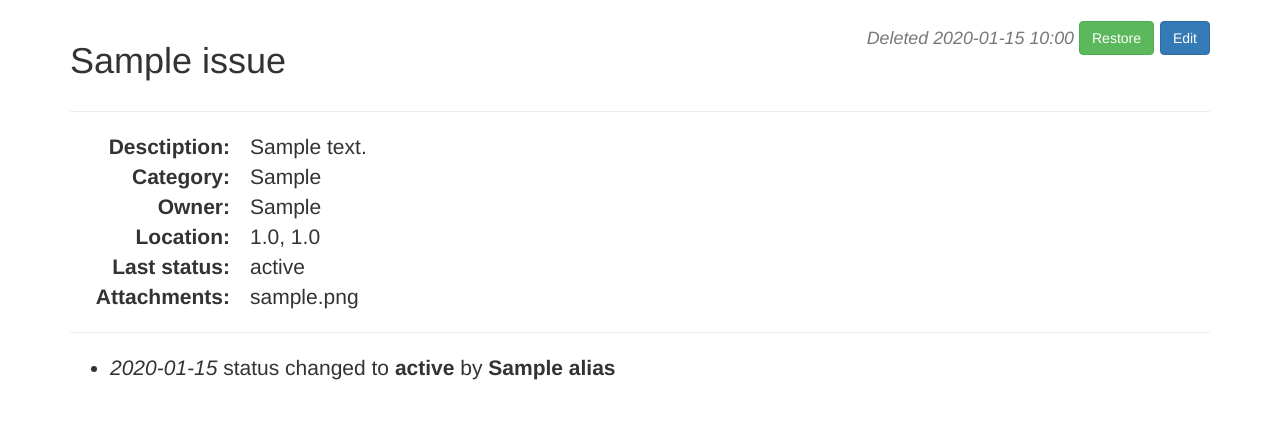
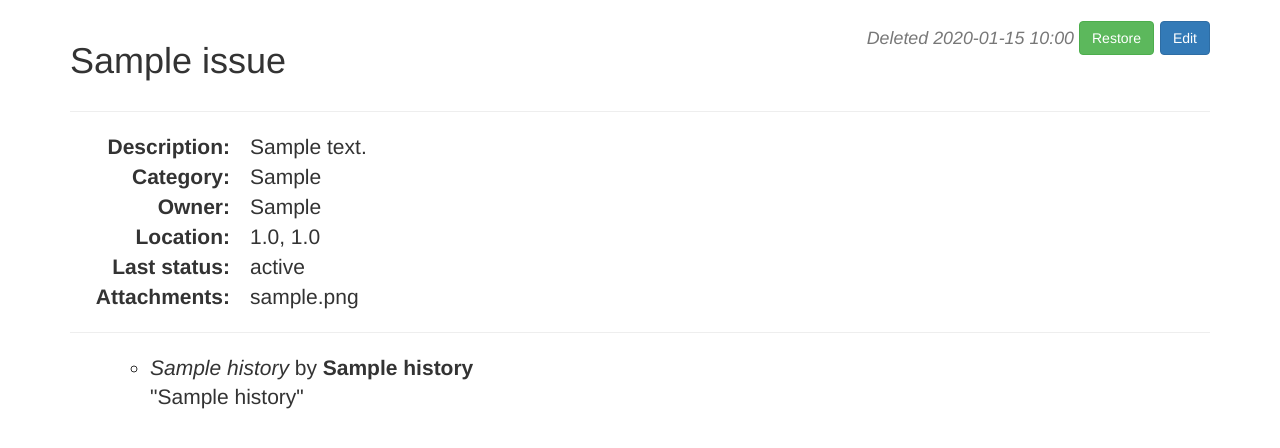
Before and after one commit to Social-projects-Rivne/rv-027py, a Flask app: template backend/templates/issue.html in a window 1280 px wide. Shown: the part 52-500 px from the top of the page. Run offline with Flask 2, Linux system fonts and the light colour scheme; tables that the repository leaves empty hold one stand-in row (values such as "Sample post"); the template is opened without the code that fills it: values that come from a table or form of the project are taken from there, most other values are stand-ins (such as "Sample title", 1, 10 or a date in 2020); parts of the project's set-up code (start-up, migrations or seed data) failed here and were passed over; some libraries are stand-ins or nearby versions.

Commit message:
add comments, some fix

```diff
--- a/backend/models/issues.py
+++ b/backend/models/issues.py
@@ -101,6 +101,7 @@ class Comments(db.Model):
     date_public = db.Column(db.TIMESTAMP)
     user_id = db.Column(db.ForeignKey(u'users.id'))
     issue_id = db.Column(db.ForeignKey(u'issues.id'), index=True)
+
     issue = db.relationship(u'Issue')
     user = db.relationship(u'User')
 
--- a/backend/templates/issue.html
+++ b/backend/templates/issue.html
@@ -27,7 +27,7 @@
     <div class="col-md-12">
         <hr>
         <dl class="dl-horizontal ">
-            <dt> Desctiption: </dt>
+            <dt> Description: </dt>
                 <dd> {{ issue.description }}</dd>
             <dt> Category: </dt>
                 <dd> {{issue.category.category}} </dd>
@@ -45,13 +45,17 @@
             {% endif %}
         </dl>
         <hr>
-        {% if history_list %}
-            <ul>
-                {% for history in history_list%}
-                <li> <i>{{ history.transaction_date.strftime('%Y-%m-%d')}}</i> status changed to <b>{{ history.status.status }}</b> by <b> {{ history.user.alias }} </b></li>
-                    {% endfor %}
-            </ul>
-        {% endif %}
+        <ul>
+            {% for history in list_history%}
+              {% if history[0] == 'change_status' %}
+                <li> <i>{{ history[3]}}</i> status changed to <b>{{ history[1] }}</b> by <b> {{ history[2] }} </b></li>
+              {% else %}
+                <ul>
+                    <li type="circle"> <i>{{ history[3]}}  </i> by <b> {{history[1]}} </b> <p> "{{history[2]}}" </li>
+                </ul>
+              {% endif%}
+            {% endfor %}
+        </ul>
     </div>
 </div>
 
--- a/backend/views/views.py
+++ b/backend/views/views.py
@@ -9,7 +9,7 @@ from backend.app import app, db
 from backend.forms.forms import (IssueForm, LoginForm, SearchUserForm,
                                  SearchIssuesForm, UserForm, UserAddForm)
 
-from backend.models.issues import (Attachment, Category, IssueHistory,
+from backend.models.issues import (Attachment, Category, Comments, IssueHistory,
                                    Issue, Status)
 from backend.models.users import Role, User
 
@@ -284,6 +284,14 @@ def issue_info(issue_id):
     attach = db.session.query(Attachment).filter(and_(
         Attachment.issue_id == issue_id)).all()
     history = db.session.query(
-        IssueHistory).filter(and_(
-            IssueHistory.issue_id == issue_id)).order_by(IssueHistory.transaction_date).all()
-    return render_template('issue.html', issue=issue_one, attachments=attach, history_list=history)
+        IssueHistory).filter(IssueHistory.issue_id == issue_id).order_by(
+            IssueHistory.transaction_date).all()
+    comments = db.session.query(Comments).filter(
+        Comments.issue_id == issue_id).order_by(Comments.date_public).all()
+    list_history = []
+    for histor in history:
+        list_history.append(['change_status', histor.status.status, histor.user.alias, histor.transaction_date.strftime('%Y-%m-%d %H:%M')])
+    for comment in comments:
+        list_history.append(['add_comment', comment.user.alias, comment.comment, comment.date_public.strftime('%Y-%m-%d %H:%M')])
+    list_history.sort(key=lambda history: history[3])
+    return render_template('issue.html', issue=issue_one, attachments=attach, list_history=list_history)
--- a/client/apps/city_issues/forms/forms.py
+++ b/client/apps/city_issues/forms/forms.py
@@ -1,6 +1,6 @@
 """Forms models"""
+from django import forms
 from django.core.validators import MaxValueValidator, MinValueValidator
-from django import forms
 
 from city_issues.models.issues import Issues, Category
 
@@ -107,7 +107,7 @@ class IssueFilter(forms.Form):
 
 
 class IssueSearchForm(forms.Form):
-    """Issue search form"""
+    """Issue search form."""
     search = forms.CharField(
         min_length=2,
         max_length=100,
--- a/client/apps/city_issues/templates/comment_issue.html
+++ b/client/apps/city_issues/templates/comment_issue.html
@@ -34,9 +34,9 @@
                 <table class="table">
                     <tr>
                         <th>Title</th>
-                        <th>Categoty</th>
+                        <th>Category</th>
                         <th>Status</th>
-                        <th>Description</th>
+                        <th class="col-md-6">Description</th>
                         <th>Open Date</th>
                     </tr>
                     <tr>
--- a/client/apps/city_issues/templates/issue_detailed.html
+++ b/client/apps/city_issues/templates/issue_detailed.html
@@ -22,7 +22,7 @@
                   <th>Latitude</th>
                   <th>Longitude</th>
                   <th>Status</th>
-                  <th>Description</th>
+                  <th class="col-md-4">Description</th>
                   <th>Open date</th>
                   <th>Close date</th>
                   <th>Attachments</th>
--- a/client/apps/city_issues/templates/issues_list.html
+++ b/client/apps/city_issues/templates/issues_list.html
@@ -44,7 +44,7 @@
                     {% endif %}
                       </a>
                   </th>
-                  <th>
+                  <th class="col-md-6">
                       <a href="" class="get-request" data-order-by="description" data-reverse="{% if order_by == 'description' and reverse != 'v_v' %}v_v{% elif order_by == 'description' and reverse == 'v_v' %}{% else %}{% endif %}">
                     Description
                     {% if order_by == 'description' and reverse != 'v_v' %}&uarr;
--- a/client/apps/city_issues/views.py
+++ b/client/apps/city_issues/views.py
@@ -9,7 +9,6 @@ from datetime import date, datetime, time
 import operator
 
 from django.db.models import Q
-from django.views.generic.base import TemplateView, View
 from django.conf import settings
 from django.contrib import messages
 from django.core import serializers
@@ -18,6 +17,7 @@ from django.shortcuts import redirect, render
 from django.urls import reverse
 from django.utils.timezone import make_aware
 from django.views.generic import CreateView, FormView, ListView
+from django.views.generic.base import TemplateView, View
 from django.views.generic.detail import DetailView
 from django.views.generic.edit import UpdateView
 
@@ -169,7 +169,7 @@ class CheckIssues(ListView, FormView):
     template_name = 'issues_list.html'
     model = Issues
     context_object_name = 'issues_list'
-    paginate_by = 6
+    paginate_by = 4
 
     def get_queryset(self):
         """Adds sorting"""
```
Also changed, not shown: backend/insert_db_data.py (+21 -12 lines).
